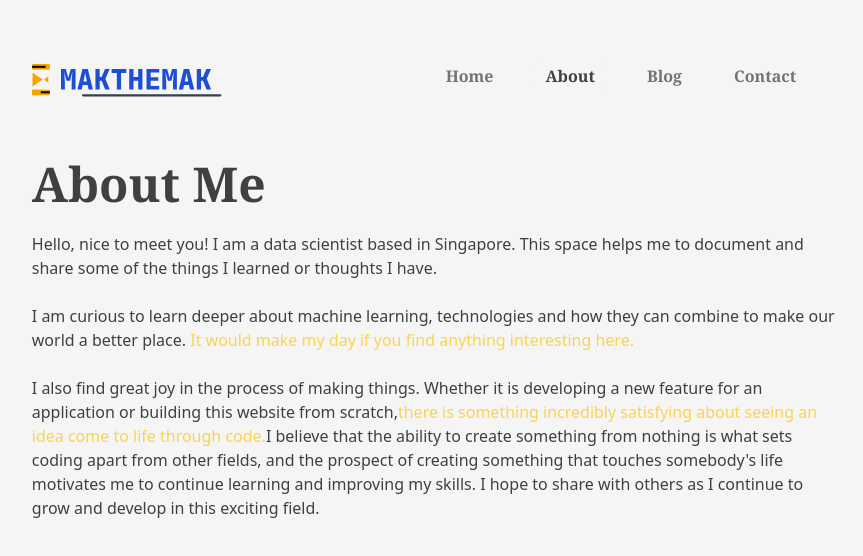
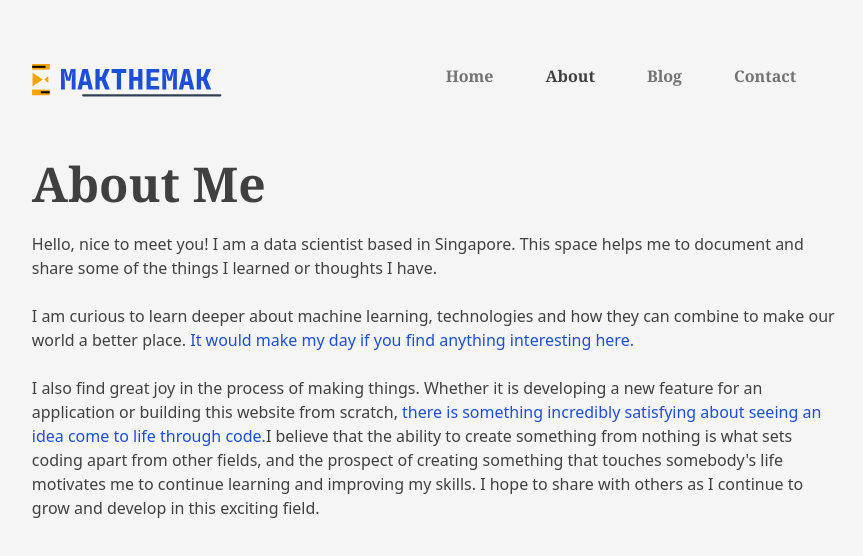
Before and after one commit to immaixq/makthemak, a Next.js app: page /about in a window 1280 px wide. Shown: the top 556 px of the page, without its empty margins (205-1068 px from the left). Built offline with nearby package versions, Linux system fonts and the light colour scheme.

Commit message:
change color for light mode

```diff
--- a/src/app/about/page.tsx
+++ b/src/app/about/page.tsx
@@ -12,10 +12,10 @@ export default function about() {
                 <p>
                     I am curious to learn deeper about machine learning, technologies and how
                     they can combine to make our world a better place.
-                    <span className="text-amber-300"> It would make my day if you find anything interesting here. </span>
+                    <span className="dark:text-amber-400 text-blue-700"> It would make my day if you find anything interesting here. </span>
                 </p>
                 <p className="my-6">
-                    I also find great joy in the process of making things. Whether it is developing a new feature for an application or building this website from scratch,<span className="text-amber-300">there is something incredibly satisfying about seeing an idea come to life through code.</span>
+                    I also find great joy in the process of making things. Whether it is developing a new feature for an application or building this website from scratch, <span className="dark:text-amber-400 text-blue-700">there is something incredibly satisfying about seeing an idea come to life through code.</span>
                     I believe that the ability to create something from nothing is what sets coding apart from other fields, and the prospect of creating something that touches somebody&apos;s life
                     motivates me to continue learning and improving my skills.  I hope to share with others as I continue to grow and develop in this exciting field.
                 </p>
```
